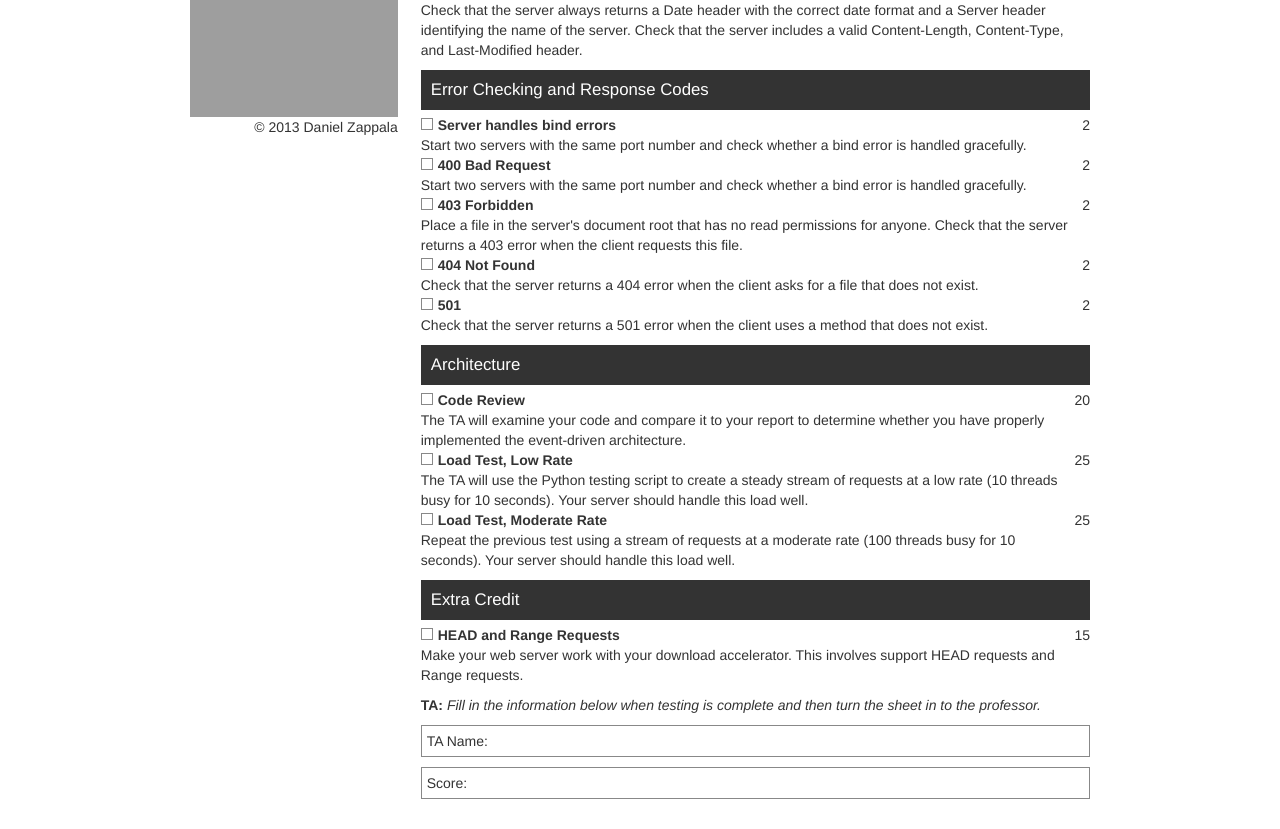
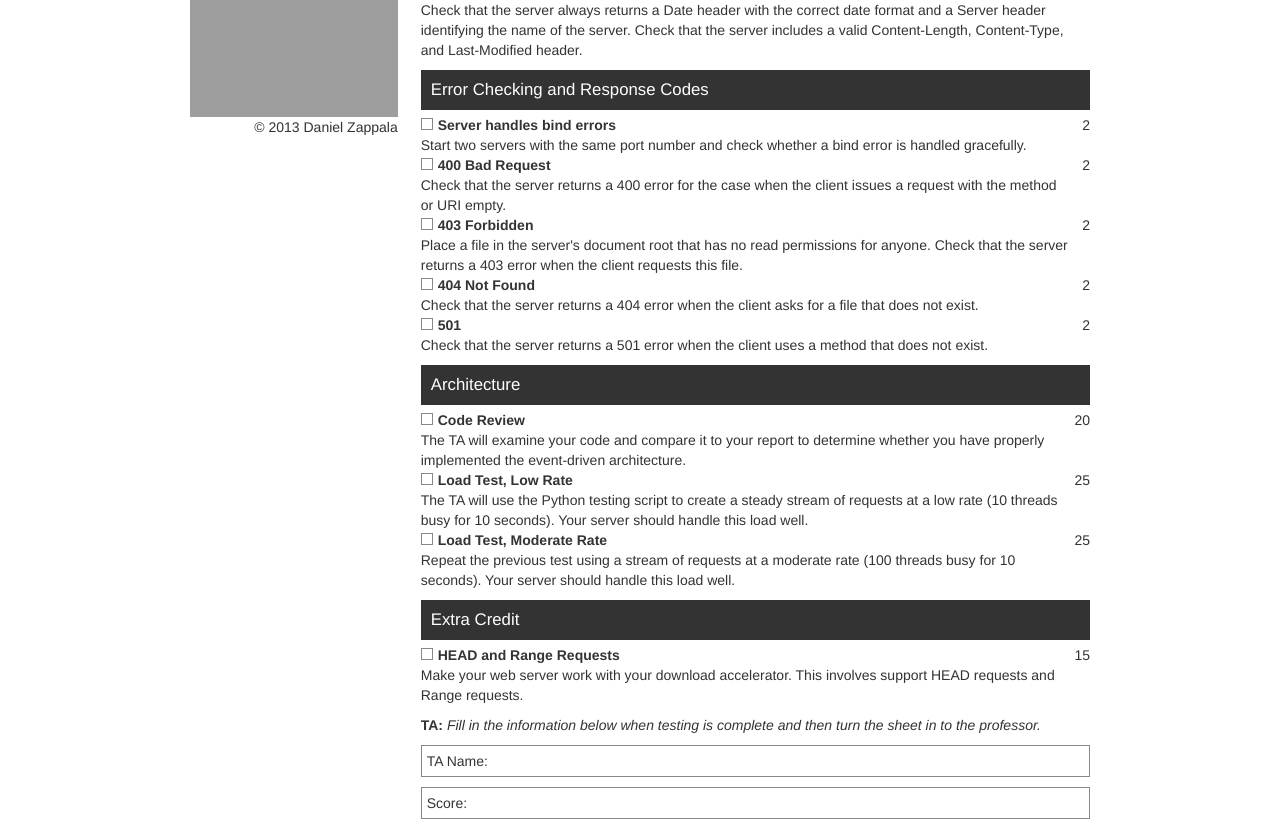
Before and after one commit to zappala/cs360-web, a Flask app: template templates/fall-2013/labs/web-server-grading.html in a window 1280 px wide. Shown: the part 557-1386 px from the top of the page. Before the commit the page ends 1356 px from the top, so only its background shows below. Run offline with Flask 2, Linux system fonts and the light colour scheme; the template is opened without the code that fills it, so the values that code supplies are empty; some libraries are stand-ins or nearby versions; grey boxes are pictures that could not be loaded.

Commit message:
Fixed typos in the web server assignment for Fall 2013.

```diff
--- a/templates/fall-2013/labs/web-server-grading.html
+++ b/templates/fall-2013/labs/web-server-grading.html
@@ -59,9 +59,9 @@
       the same port number and check whether a bind error is handled
       gracefully.") }}
 
-      {{ item("400 Bad Request",2,"Start two servers with the same
-      port number and check whether a bind error is handled
-      gracefully.") }}
+      {{ item("400 Bad Request",2,"Check that the server returns a 400
+      error for the case when the client issues a request with the
+      method or URI empty.") }}
 
       {{ item("403 Forbidden",2,"Place a file in the server's document
       root that has no read permissions for anyone. Check that the
--- a/templates/fall-2013/labs/web-server.html
+++ b/templates/fall-2013/labs/web-server.html
@@ -111,8 +111,7 @@
 	<li>200 OK</li>
 
 	<li>400 Bad Request : if the web server parses the request and the
-	  method or URI is empty, or if the request contains a host that this
-	  server doesn't handle</li>
+	  method or URI is empty</li>
 
 	<li>403 Forbidden: if the web server does not have permission to open
 	  the requested file</li>
```
